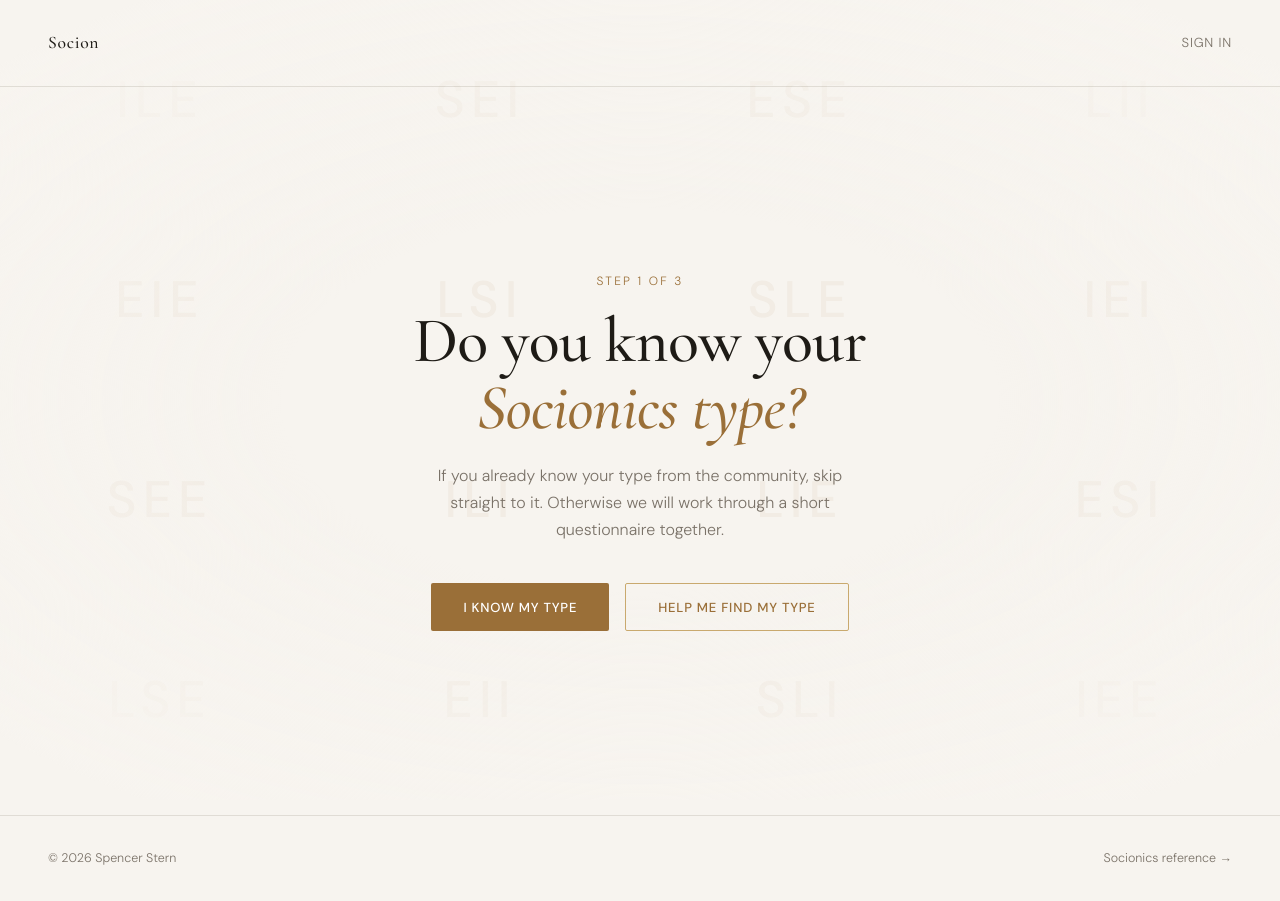
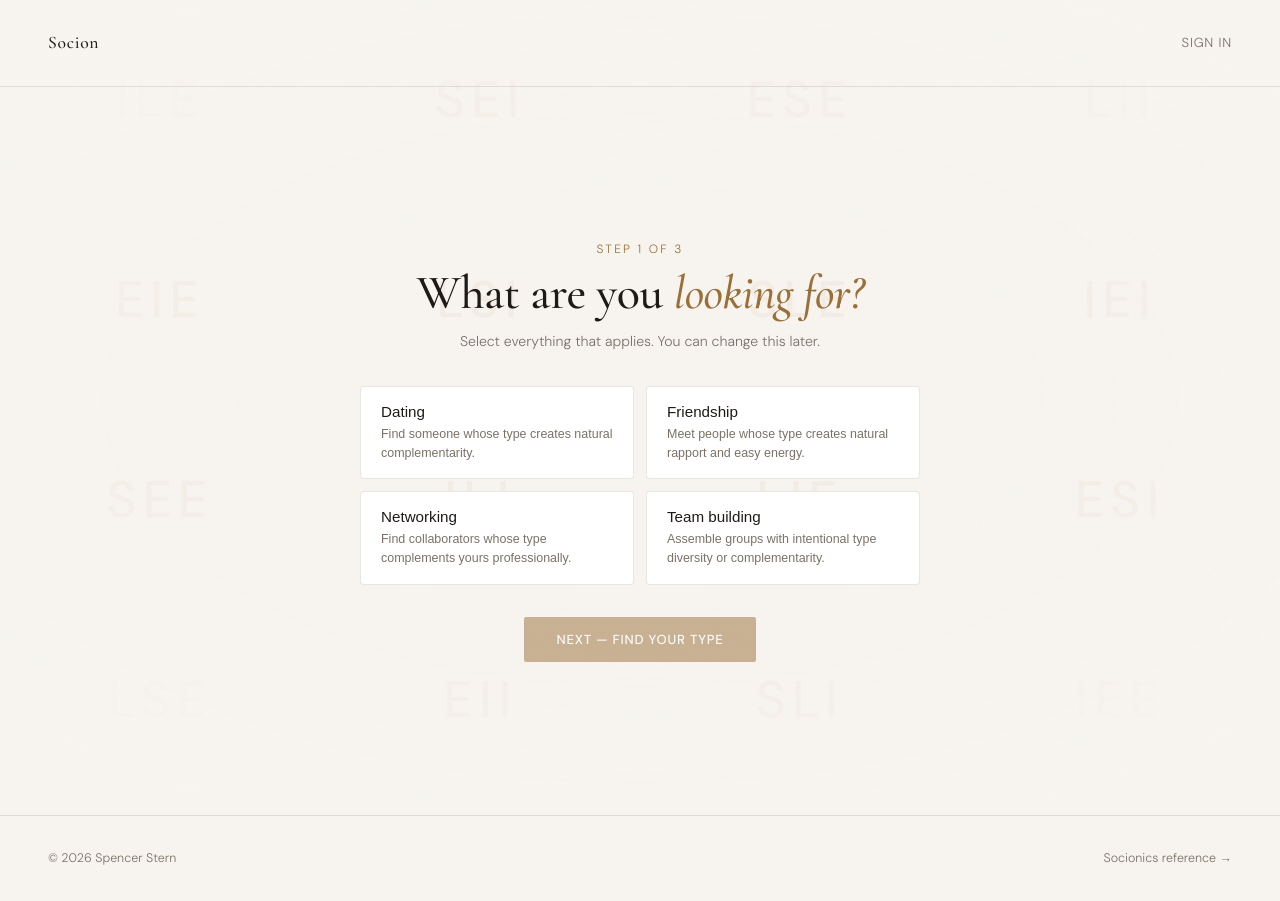
Before and after one commit to sstern42/socionics-match, a React (Vite) app: page /onboarding in a window 1280 px wide. Built offline with nearby package versions, Linux system fonts and the light colour scheme; no server answers.

Commit message:
Add files via upload

```diff
--- /dev/null
+++ b/src/components/profile/PurposePicker.jsx
@@ -0,0 +1,63 @@
+const PURPOSES = [
+  {
+    key: 'dating',
+    name: 'Dating',
+    description: 'Find someone whose type creates natural complementarity.',
+  },
+  {
+    key: 'friendship',
+    name: 'Friendship',
+    description: 'Meet people whose type creates natural rapport and easy energy.',
+  },
+  {
+    key: 'networking',
+    name: 'Networking',
+    description: 'Find collaborators whose type complements yours professionally.',
+  },
+  {
+    key: 'team',
+    name: 'Team building',
+    description: 'Assemble groups with intentional type diversity or complementarity.',
+  },
+]
+
+export default function PurposePicker({ selected, onChange }) {
+  function toggle(key) {
+    if (selected.includes(key)) {
+      onChange(selected.filter(p => p !== key))
+    } else {
+      onChange([...selected, key])
+    }
+  }
+
+  return (
+    <div style={{ display: 'grid', gridTemplateColumns: 'repeat(auto-fill, minmax(200px, 1fr))', gap: '0.75rem' }}>
+      {PURPOSES.map(p => {
+        const isSelected = selected.includes(p.key)
+        return (
+          <button
+            key={p.key}
+            type="button"
+            onClick={() => toggle(p.key)}
+            style={{
+              padding: '1rem 1.25rem',
+              border: `1px solid ${isSelected ? 'var(--accent)' : 'var(--border)'}`,
+              borderRadius: 4,
+              background: isSelected ? 'rgba(154,111,56,0.08)' : '#fff',
+              textAlign: 'left',
+              cursor: 'pointer',
+              transition: 'all 0.15s',
+            }}
+          >
+            <div style={{ fontWeight: isSelected ? 500 : 400, color: isSelected ? 'var(--accent)' : 'var(--text)', fontSize: '0.95rem', marginBottom: '0.3rem' }}>
+              {p.name}
+            </div>
+            <div style={{ fontSize: '0.78rem', color: 'var(--muted)', lineHeight: 1.5 }}>
+              {p.description}
+            </div>
+          </button>
+        )
+      })}
+    </div>
+  )
+}
--- a/src/lib/feed.js
+++ b/src/lib/feed.js
@@ -1,10 +1,10 @@
 import { supabase } from './supabase'
 import { getRelation } from '../data/relations'
 
-export async function getFeedProfiles({ userType, relationPreferences, currentUserId, limit = 20 }) {
+export async function getFeedProfiles({ userType, relationPreferences, userPurpose = [], currentUserId, limit = 20 }) {
   const { data, error } = await supabase
     .from('users')
-    .select('id, type, type_confidence, profile_data, location, relation_preferences, avatar_url')
+    .select('id, type, type_confidence, profile_data, location, relation_preferences, avatar_url, purpose')
     .neq('id', currentUserId)
     .not('profile_data', 'is', null)
     .limit(100)
@@ -20,7 +20,8 @@ export async function getFeedProfiles({ userType, relationPreferences, currentUs
       displayRelation: getRelation(profile.type, userType),
     }))
     .filter(profile =>
-      profile.relation && relationPreferences.includes(profile.relation)
+      profile.relation && relationPreferences.includes(profile.relation) &&
+      (userPurpose.length === 0 || (profile.purpose ?? []).some(p => userPurpose.includes(p)))
     )
     .slice(0, limit)
 }
--- a/src/lib/profile.js
+++ b/src/lib/profile.js
@@ -1,13 +1,13 @@
 import { supabase } from './supabase'
 
-export async function createProfile({ authId, type, typeConfidence, profileData }) {
+export async function createProfile({ authId, type, typeConfidence, profileData, purpose = ['dating'] }) {
   const { data, error } = await supabase
     .from('users')
     .insert({
       auth_id: authId,
       type,
       type_confidence: typeConfidence,
-      purpose: ['dating'],
+      purpose,
       relation_preferences: [],
       profile_data: profileData,
     })
@@ -40,6 +40,14 @@ export async function updateProfileData(userId, { profileData, type, avatarUrl }
   if (error) throw error
 }
 
+export async function updatePurpose(userId, purpose) {
+  const { error } = await supabase
+    .from('users')
+    .update({ purpose })
+    .eq('id', userId)
+  if (error) throw error
+}
+
 export async function updateRelationPreferences(userId, preferences) {
   const { error } = await supabase
     .from('users')
--- a/src/pages/Feed.jsx
+++ b/src/pages/Feed.jsx
@@ -46,6 +46,7 @@ export default function Feed() {
         getFeedProfiles({
           userType: profile.type,
           relationPreferences: profile.relation_preferences ?? [],
+          userPurpose: profile.purpose ?? [],
           currentUserId: profile.id,
         }),
         getExistingMatches(profile.id),
--- a/src/pages/Onboarding.jsx
+++ b/src/pages/Onboarding.jsx
@@ -5,6 +5,7 @@ import EntryChoice from '../components/onboarding/EntryChoice'
 import TypeSelector from '../components/onboarding/TypeSelector'
 import QuestionScreen from '../components/onboarding/QuestionScreen'
 import ResultScreen from '../components/onboarding/ResultScreen'
+import PurposePicker from '../components/profile/PurposePicker'
 import { QUESTIONS } from '../data/questions'
 import { computeTypeDistribution } from '../data/scoring'
 import { useAuth } from '../lib/AuthContext'
@@ -13,10 +14,16 @@ export default function Onboarding() {
   const { session } = useAuth()
   const navigate = useNavigate()
 
-  const [step, setStep] = useState('entry')
+  const [step, setStep] = useState('purpose')
+  const [purposes, setPurposes] = useState([])
   const [questionIndex, setQuestionIndex] = useState(0)
   const [answers, setAnswers] = useState({})
   const [result, setResult] = useState(null)
+
+  function handlePurposeNext() {
+    sessionStorage.setItem('socion_purpose', JSON.stringify(purposes))
+    setStep('entry')
+  }
 
   function handleAnswer(questionId, choice) {
     const newAnswers = { ...answers, [questionId]: choice }
@@ -31,15 +38,11 @@ export default function Onboarding() {
   }
 
   function handleConfirm(type, distribution) {
-    // Persist to sessionStorage so ProfileSetup can read it
     sessionStorage.setItem('socion_type', type)
     sessionStorage.setItem('socion_confidence', JSON.stringify(distribution))
-
     if (session) {
-      // Already signed in — go straight to profile setup
       navigate('/profile/setup')
     } else {
-      // Need to create account first
       navigate('/auth')
     }
   }
@@ -52,6 +55,32 @@ export default function Onboarding() {
         alignItems: 'center', justifyContent: 'center',
         padding: '4rem 1.5rem',
       }}>
+        {step === 'purpose' && (
+          <div style={{ width: '100%', maxWidth: 560, display: 'flex', flexDirection: 'column', gap: '2rem' }}>
+            <div style={{ textAlign: 'center' }}>
+              <p className="eyebrow">Step 1 of 3</p>
+              <h1 style={{ fontSize: 'clamp(1.75rem,4vw,3rem)', marginTop: '0.5rem' }}>
+                What are you <em>looking for?</em>
+              </h1>
+              <p style={{ color: 'var(--muted)', fontSize: '0.88rem', marginTop: '0.75rem' }}>
+                Select everything that applies. You can change this later.
+              </p>
+            </div>
+            <PurposePicker selected={purposes} onChange={setPurposes} />
+            <div style={{ display: 'flex', justifyContent: 'center' }}>
+              <button
+                type="button"
+                className="btn-primary"
+                onClick={handlePurposeNext}
+                disabled={purposes.length === 0}
+                style={{ opacity: purposes.length === 0 ? 0.5 : 1 }}
+              >
+                Next — find your type
+              </button>
+            </div>
+          </div>
+        )}
+
         {step === 'entry' && (
           <EntryChoice
             onKnowType={() => setStep('selector')}
--- a/src/pages/ProfileEdit.jsx
+++ b/src/pages/ProfileEdit.jsx
@@ -3,8 +3,9 @@ import { useNavigate } from 'react-router-dom'
 import Layout from '../components/Layout'
 import RelationPicker from '../components/profile/RelationPicker'
 import { useAuth } from '../lib/AuthContext'
-import { updateProfileData, updateRelationPreferences, uploadAvatar } from '../lib/profile'
+import { updateProfileData, updateRelationPreferences, updatePurpose, uploadAvatar } from '../lib/profile'
 import { TYPES } from '../data/relations'
+import PurposePicker from '../components/profile/PurposePicker'
 
 export default function ProfileEdit() {
   const { profile, refreshProfile } = useAuth()
@@ -18,6 +19,7 @@ export default function ProfileEdit() {
   const [location, setLocation] = useState(profile?.profile_data?.location ?? '')
   const [type, setType] = useState(profile?.type ?? '')
 
+  const [purposes, setPurposes] = useState(profile?.purpose ?? ['dating'])
   const [relations, setRelations] = useState(profile?.relation_preferences ?? [])
   const [avatarFile, setAvatarFile] = useState(null)
   const [avatarPreview, setAvatarPreview] = useState(profile?.avatar_url ?? null)
@@ -41,6 +43,7 @@ export default function ProfileEdit() {
           avatarUrl,
         }),
         updateRelationPreferences(profile.id, relations),
+        updatePurpose(profile.id, purposes),
       ])
       await refreshProfile()
       navigate('/feed')
@@ -187,7 +190,14 @@ export default function ProfileEdit() {
             </p>
           </div>
 
-          <RelationPicker selected={relations} onChange={setRelations} />
+          <div>
+            <p style={{ fontSize: '0.78rem', letterSpacing: '0.14em', textTransform: 'uppercase', color: 'var(--muted)', marginBottom: '0.75rem' }}>Looking for</p>
+            <PurposePicker selected={purposes} onChange={setPurposes} />
+          </div>
+          <div>
+            <p style={{ fontSize: '0.78rem', letterSpacing: '0.14em', textTransform: 'uppercase', color: 'var(--muted)', marginBottom: '0.75rem' }}>Dynamics</p>
+            <RelationPicker selected={relations} onChange={setRelations} />
+          </div>
 
           {error && <p style={{ fontSize: '0.82rem', color: '#c0392b', textAlign: 'center' }}>{error}</p>}
 
@@ -199,8 +209,8 @@ export default function ProfileEdit() {
               type="button"
               className="btn-primary"
               onClick={handleSave}
-              disabled={saving || relations.length === 0}
-              style={{ opacity: (saving || relations.length === 0) ? 0.5 : 1 }}
+              disabled={saving || relations.length === 0 || purposes.length === 0}
+              style={{ opacity: (saving || relations.length === 0 || purposes.length === 0) ? 0.5 : 1 }}
             >
               {saving ? 'Saving…' : 'Save changes'}
             </button>
--- a/src/pages/ProfileSetup.jsx
+++ b/src/pages/ProfileSetup.jsx
@@ -17,6 +17,7 @@ export default function ProfileSetup() {
 
   const savedType = sessionStorage.getItem('socion_type') || ''
   const savedConfidence = JSON.parse(sessionStorage.getItem('socion_confidence') || 'null')
+  const savedPurpose = JSON.parse(sessionStorage.getItem('socion_purpose') || "['dating']")
 
   const [step, setStep] = useState('details')
   const [name, setName] = useState('')
@@ -38,6 +39,7 @@ export default function ProfileSetup() {
         type,
         typeConfidence: savedConfidence ?? { [type]: 1.0 },
         profileData: { name, age: parseInt(age), bio, location },
+        purpose: savedPurpose,
       })
 
       if (!newProfile) {
@@ -50,6 +52,7 @@ export default function ProfileSetup() {
 
       sessionStorage.removeItem('socion_type')
       sessionStorage.removeItem('socion_confidence')
+      sessionStorage.removeItem('socion_purpose')
 
       await refreshProfile()
       navigate('/feed')
```
